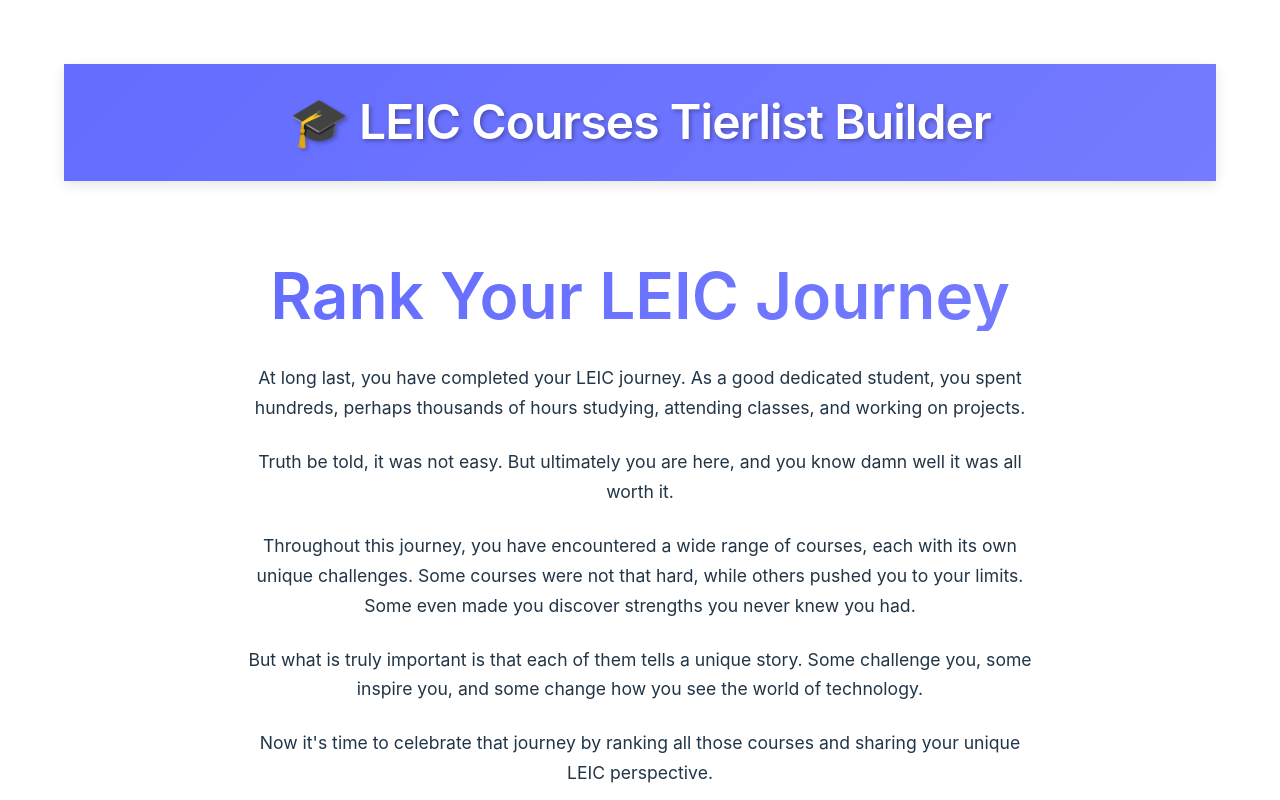
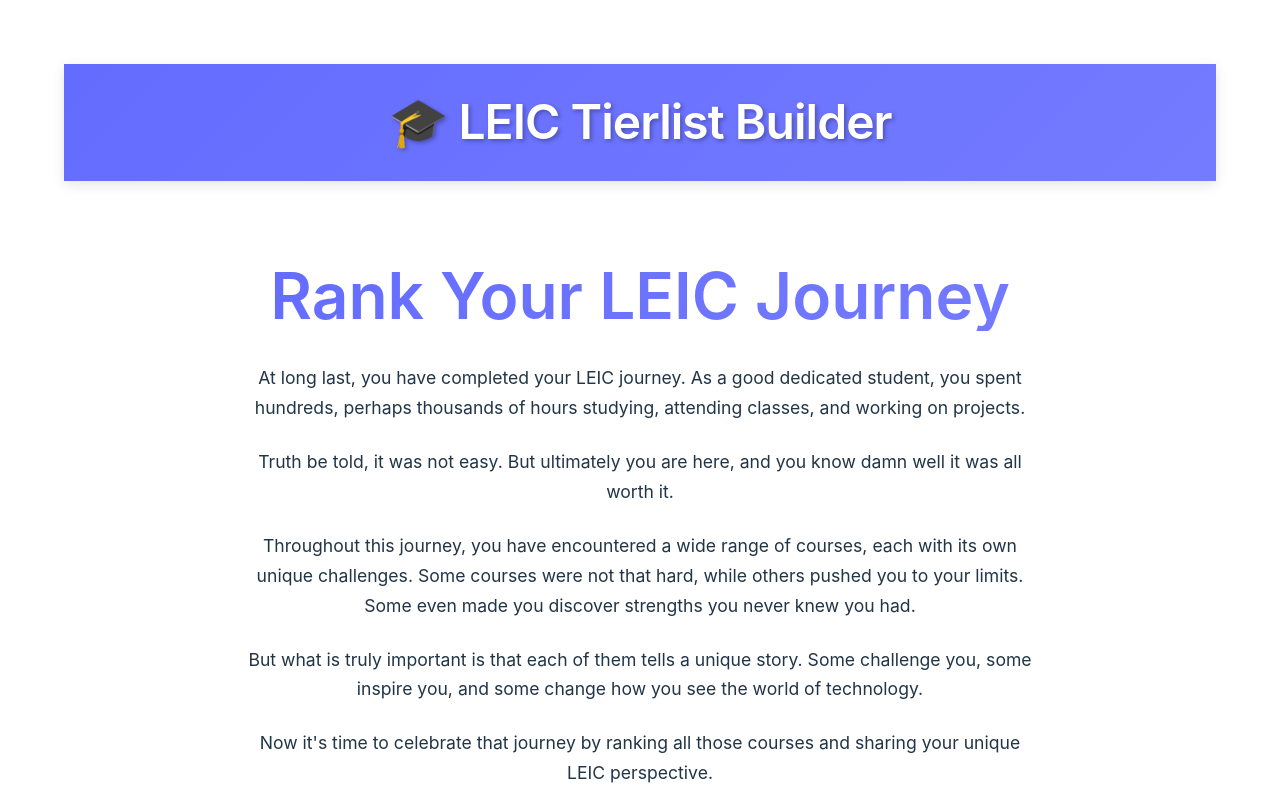
Before and after one commit to Enzo-Nunes/LEIC-Tierlist-Builder, a Vue app: page / in a window 1280 px wide. Shown: the top 800 px of the page. Built offline with nearby package versions, Linux system fonts and the light colour scheme.

Commit message:
change html header and descriptions

```diff
--- a/index.html
+++ b/index.html
@@ -4,8 +4,8 @@
     <meta charset="UTF-8" />
     <link rel="icon" type="image/svg+xml" href="/vite.svg" />
     <meta name="viewport" content="width=device-width, initial-scale=1.0" />
-    <title>LEIC Tierlist - Create and Share Your Rankings</title>
-    <meta name="description" content="Create custom tierlists and share them with your friends. Rank anything from movies to games to favorite foods!" />
+    <title>LEIC Tierlist Builder</title>
+    <meta name="description" content="Build and share tierlists for LEIC courses." />
   </head>
   <body>
     <div id="app"></div>
--- a/src/App.vue
+++ b/src/App.vue
@@ -1,7 +1,7 @@
 <template>
 	<div id="app">
 		<header class="app-header">
-			<h1 class="main-title">🎓 LEIC Courses Tierlist Builder</h1>
+			<h1 class="main-title">🎓 LEIC Tierlist Builder</h1>
 		</header>
 
 		<main class="main-content">
```
